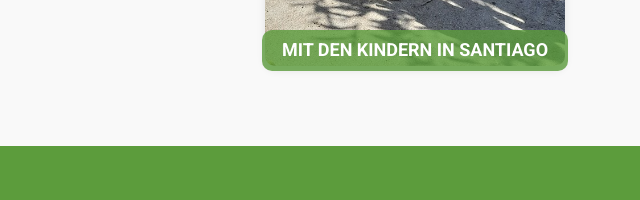
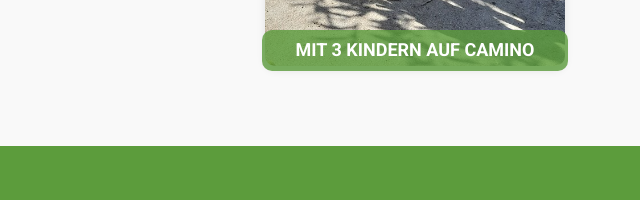
Before and after one commit to annamelya2021/mc, a website: page startmenu.html in a window 1280 px wide. Shown: the part 3883-4083 px from the top of the page, 640-1280 px from the left. Drawn offline with nearby package versions, Linux system fonts and the light colour scheme.

Commit message:
Mit 3 Kindern auf Camino

```diff
--- a/startmenu.html
+++ b/startmenu.html
@@ -307,7 +307,7 @@ Ich würde dich gerne auf deinem Camino begleiten.
     </div>
      <div class="about-me__image-wrapper">
         <img class="about-me__image" src="./img/ninos.jpg" alt="foto con tres ninos">
-        <div class="about-me__overlay">mit den Kindern in Santiago</div>
+        <div class="about-me__overlay">Mit 3 Kindern auf Camino</div>
     </div>
   </div>
 </div>
```
